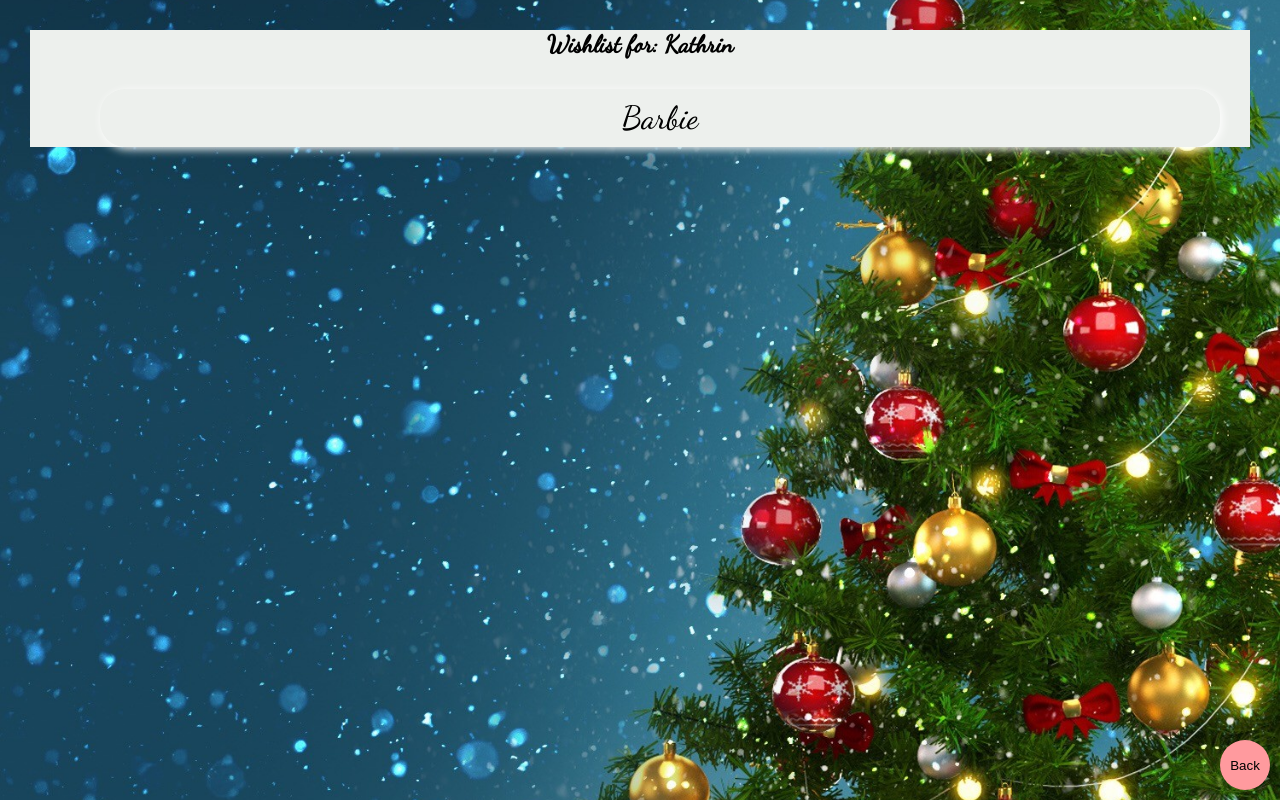
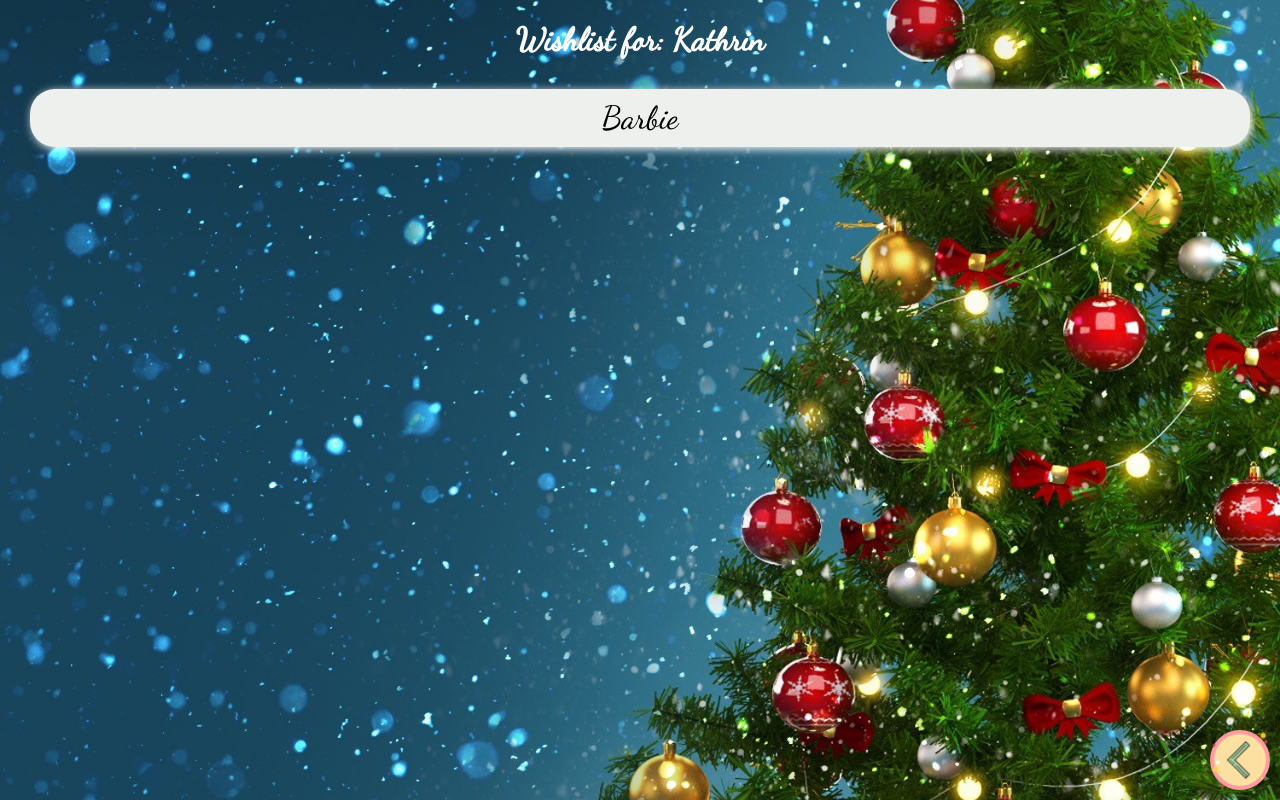
Before and after one commit to kschmitz123/wuensch-dir-was, a React (Create React App) app: page /wishlist/1 in a window 1280 px wide. Built offline with nearby package versions, Linux system fonts and the light colour scheme; data requests are answered from the project's data file.

Commit message:
Button styling

```diff
--- a/src/components/Button.js
+++ b/src/components/Button.js
@@ -7,9 +7,10 @@ const FloatingActionButton = styled.button`
   display: inline-grid;
   place-content: center;
   text-decoration: none;
-  height: 50px;
-  width: 50px;
+  height: 60px;
+  width: 60px;
   background-color: #ff9a9e;
+
   border: none;
   border-radius: 50%;
   cursor: pointer;
--- a/src/pages/Add.js
+++ b/src/pages/Add.js
@@ -1,6 +1,7 @@
 import styled from 'styled-components';
 import { Link } from 'react-router-dom';
 import FloatingActionButton from '../components/Button';
+import BackArrow from '../assets/back-arrow.png';
 
 const Container = styled.div`
   background: #edf0ed;
@@ -16,7 +17,9 @@ const Add = () => {
         <p>Add your wishlist items here.</p>
       </div>
       <Link to="/">
-        <FloatingActionButton>Back</FloatingActionButton>
+        <FloatingActionButton>
+          <img src={BackArrow} alt="back" />
+        </FloatingActionButton>
       </Link>
     </Container>
   );
--- a/src/pages/WishList.js
+++ b/src/pages/WishList.js
@@ -4,13 +4,14 @@ import { useEffect, useState } from 'react';
 import FloatingActionButton from '../components/Button';
 import { getListById } from '../api/lists';
 import WishListItem from '../components/WishListItem';
+import BackArrow from '../assets/back-arrow.png';
 
 const Container = styled.div`
-  background: #edf0ed;
-  margin: 30px;
   text-align: center;
 `;
-
+const Heading = styled.h1`
+  color: white;
+`;
 const WishList = () => {
   const { listId } = useParams();
   const [list, setList] = useState([]);
@@ -22,14 +23,14 @@ const WishList = () => {
 
   return (
     <Container>
-      <h2>Wishlist for: {list?.title}</h2>
-      <ul>
-        {list.wishes?.map((wish) => (
-          <WishListItem key={wish} title={wish} />
-        ))}
-      </ul>
+      <Heading>Wishlist for: {list?.title}</Heading>
+      {list.wishes?.map((wish) => (
+        <WishListItem key={wish} title={wish} />
+      ))}
       <Link to="/">
-        <FloatingActionButton>Back</FloatingActionButton>
+        <FloatingActionButton>
+          <img src={BackArrow} alt="back" />
+        </FloatingActionButton>
       </Link>
     </Container>
   );
```
Also changed, not shown: src/assets/back-arrow.png (added).
